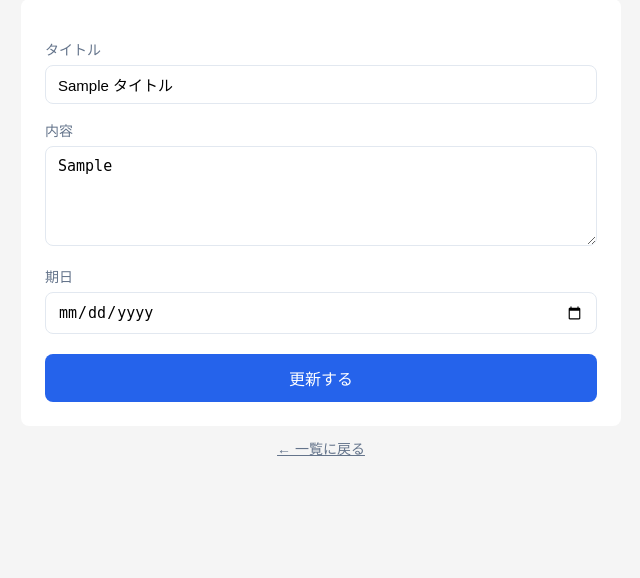
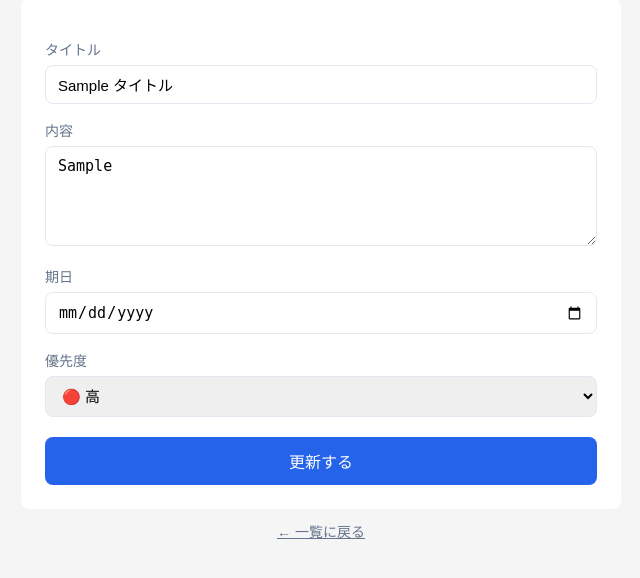
Before and after one commit to nobunori47/todo-app, a Flask app: template templates/edit.html in a window 1280 px wide. Shown: the part 100-678 px from the top of the page, without its empty margins (319-959 px from the left). Run offline with Flask 3, Linux system fonts and the light colour scheme; the template is opened without the code that fills it: most values are stand-ins (such as "Sample title", 1, 10 or a date in 2020).

Commit message:
fix: edit.html を更新

```diff
--- a/templates/edit.html
+++ b/templates/edit.html
@@ -8,7 +8,7 @@
     h1 { font-size: 24px; margin-bottom: 24px; }
     .card { background: white; border-radius: 8px; padding: 24px; }
     label { display: block; font-size: 14px; color: #64748b; margin-bottom: 6px; margin-top: 16px; }
-    input, textarea { width: 100%; padding: 10px 12px; border: 1px solid #e2e8f0; border-radius: 8px; font-size: 15px; box-sizing: border-box; }
+    input, textarea, select { width: 100%; padding: 10px 12px; border: 1px solid #e2e8f0; border-radius: 8px; font-size: 15px; box-sizing: border-box; }
     textarea { height: 100px; resize: vertical; }
     .btn { margin-top: 20px; width: 100%; padding: 12px; background: #2563eb; color: white; border: none; border-radius: 8px; font-size: 16px; cursor: pointer; }
     a { display: block; text-align: center; margin-top: 12px; color: #64748b; font-size: 14px; }
@@ -27,6 +27,13 @@
       <label>期日</label>
       <input type="date" name="due_date" value="{{ todo.期日 }}">
 
+      <label>優先度</label>
+      <select name="priority">
+        <option value="高" {% if todo.priority == '高' %}selected{% endif %}>🔴 高</option>
+        <option value="中" {% if todo.priority == '中' %}selected{% endif %}>🟡 中</option>
+        <option value="低" {% if todo.priority == '低' %}selected{% endif %}>🟢 低</option>
+      </select>
+
       <button type="submit" class="btn">更新する</button>
     </form>
   </div>
```
